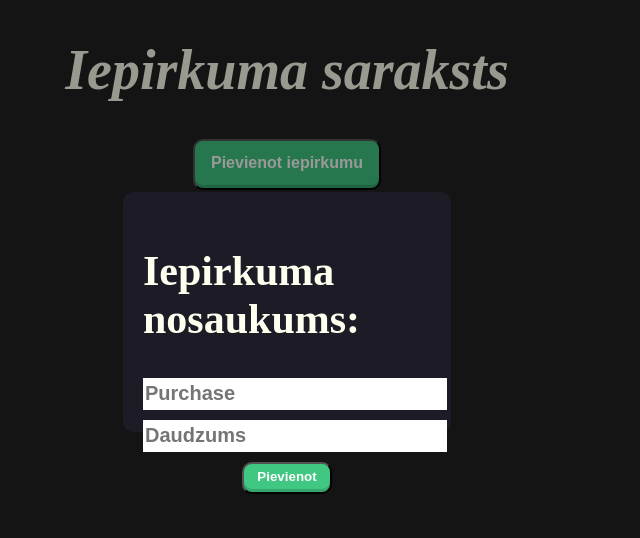
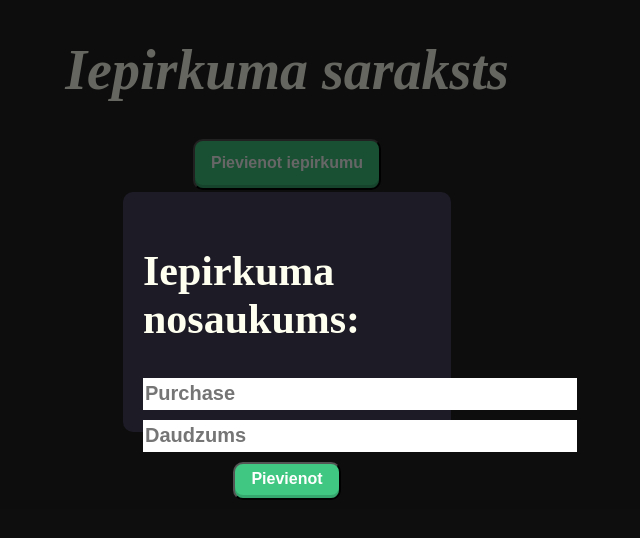
Before and after one commit to fowik/iepirkumu_saraksts1, a plain HTML site: page index.html in a window 1280 px wide. Both pictures are taken after a click on the button "Pievienot iepirkumu". Shown: the whole page, without its empty margins (353-993 px from the left). Drawn offline with Linux system fonts and the light colour scheme.

Commit message:
added functions to buttons

```diff
--- a/css/style.css
+++ b/css/style.css
@@ -62,6 +62,7 @@ h2 {
     border-radius: 10px;
     outline: none;
     margin: auto;
+    font-size: 16px;
 }
 
 #addPurchase:hover {
@@ -80,7 +81,7 @@ input#purchase {
     font-weight: 650;
     margin-bottom: 10px;
     height: 30px;
-    width: 300px;
+    width: 430px;
     font-size:20px;
     border-radius: ;
     border: 2px;
@@ -91,7 +92,7 @@ input#daudzums {
     font-weight: 650;
     margin-bottom: 10px;
     height: 30px;
-    width: 300px;
+    width: 430px;
     font-size: 20px;
     border-radius: ;
     border: 2px;
@@ -102,7 +103,7 @@ input#daudzums {
     display: none;
     position: fixed;
     background-color: rgb(0, 0 , 0);
-    background-color: rgba(0, 0, 0, 0.4);
+    background-color: rgba(0, 0, 0, 0.6);
     z-index: 1;
     width: 100%;
     height: 100%;
--- a/index.html
+++ b/index.html
@@ -12,15 +12,14 @@
     <div id="button">
         <button id="newPurchase">Pievienot iepirkumu</button>
     </div>
-    <script src = "js/scripts.js"></script>
-
     <div id="popUp">
             <form id="form" action="#">
                 <h2>Iepirkuma nosaukums: </h2>
                 <input type="text" id="purchase" placeholder="Purchase">
                 <input type="text" id="daudzums" placeholder="Daudzums">
-                <button id="addPurchase" href="">Pievienot</button>
+                <button id="addPurchase">Pievienot</button>
             </form>
     </div>
+    <script src = "js/scripts.js"></script>
 </body>
 </html>
--- a/js/scripts.js
+++ b/js/scripts.js
@@ -1,9 +1,16 @@
+const POP_UP = document.getElementById('popUp');
+
 document.getElementById('newPurchase').addEventListener('click', () => {
-    let popUp = document.getElementById('popUp');
-
-    popUp.style.display = 'block';
+    POP_UP.style.display = 'block';
 })
 
-document.getElementsByClassName('addPurchase').addEventListener('click', () => {
+document.getElementById('addPurchase').addEventListener('click', () => {
+    POP_UP.style.display = 'none';
 
+    let iepirkums = {purchase: purchase.value, daudzums: daudzums.value};
+
+    purchase.value = ""
+    daudzums.value = ""
+
+    console.log(iepirkums);
 })
```
